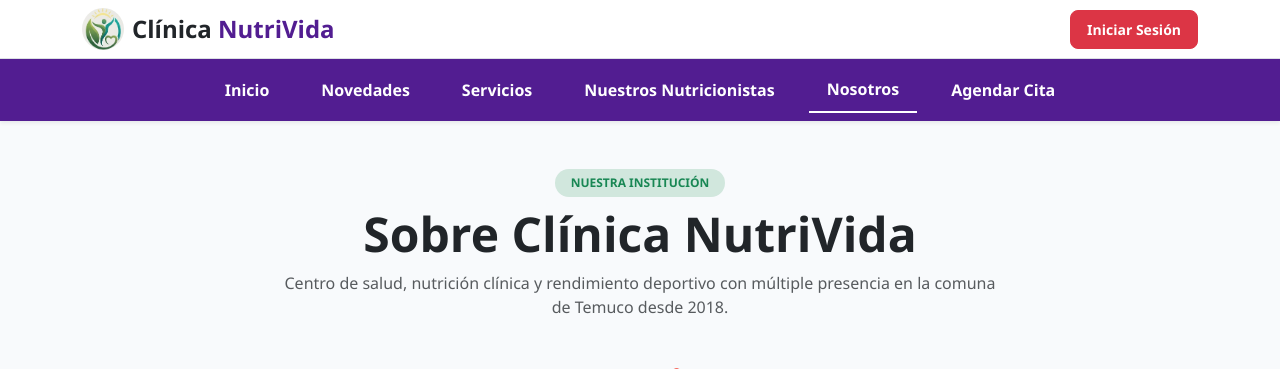
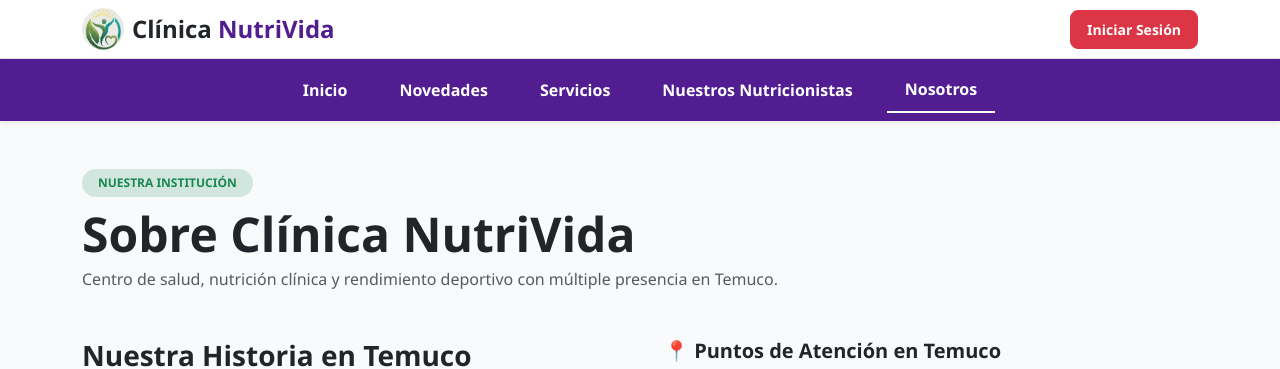
Before and after one commit to sefloresz-svg/Clinica_NutriVida, a React (Vite) app: page /nosotros in a window 1280 px wide. Shown: the top 369 px of the page. Built offline with nearby package versions, Linux system fonts and the light colour scheme.

Commit message:
Modificar el apartado de nosotros para el rol de admin

```diff
--- a/src/componentes/organismos/Navbar.tsx
+++ b/src/componentes/organismos/Navbar.tsx
@@ -102,14 +102,10 @@ function Navbar() {
               Nuestros Nutricionistas
             </Link>
 
-            <Link to="/nosotros" className={obtenerClaseLink("/nosotros")}>
-              Nosotros
-            </Link>
-
-            {/* Solo Pacientes o visatantes ven Agendar Cita */}
-            {(!sesion || sesion.rol === "Paciente") && (
-              <Link className={obtenerClaseLink("/agendar")} to="/agendar">
-                Agendar Cita
+            {/* Visible para todos excepto si inició sesión como Nutricionista */}
+            {(!sesion || sesion.rol?.toLowerCase() !== "nutricionista") && (
+              <Link to="/nosotros" className={obtenerClaseLink("/nosotros")}>
+                Nosotros
               </Link>
             )}
 
--- a/src/paginas/Nosotros.tsx
+++ b/src/paginas/Nosotros.tsx
@@ -1,4 +1,4 @@
-import { useState } from "react";
+import { useState, useEffect } from "react";
 
 interface Sucursal {
   id: number;
@@ -12,8 +12,25 @@ interface Sucursal {
 }
 
 function Nosotros() {
+  const [rol, setRol] = useState<string>("");
+
+  // Detección reactiva del rol desde sessionStorage
+  useEffect(() => {
+    const sesionGuardada = sessionStorage.getItem("sesionNutriVida");
+    if (sesionGuardada) {
+      try {
+        const sesion = JSON.parse(sesionGuardada);
+        setRol((sesion.rol || "").toString().toLowerCase().trim());
+      } catch (e) {
+        console.error("Error al leer la sesión:", e);
+      }
+    }
+  }, []);
+
+  const esAdmin = rol === "admin" || rol === "administrador";
+
   // Lista de sucursales en Temuco
-  const sucursales: Sucursal[] = [
+  const [sucursales, setSucursales] = useState<Sucursal[]>([
     {
       id: 1,
       nombre: "Sucursal Av. Alemania (Casa Matriz)",
@@ -58,21 +75,50 @@ function Nosotros() {
       mapaUrl:
         "https://www.google.com/maps/embed?pb=!1m18!1m12!1m3!1d3112.7!2d-72.6201!3d-38.7511!2m3!1f0!2f0!3f0!3m2!1i1024!2i768!4f13.1!3m3!1m2!1s0x9614d3f000000000%3A0x9876543210fedcba!2sJaviera%20Carrera%2C%20Temuco%2C%20Araucan%C3%ADa!5e0!3m2!1ses!2scl!4v1700000000000!5m2!1ses!2scl",
     },
-  ];
+  ]);
 
   const [sucursalActiva, setSucursalActiva] = useState<Sucursal>(sucursales[0]);
 
+  // Funciones de gestión para el Administrador
+  const manejarAgregarSucursal = () => {
+    alert("Modal para registrar una nueva sucursal en el mapa.");
+  };
+
+  const manejarEditarSucursal = (suc: Sucursal) => {
+    alert(`Editar datos y mapa de "${suc.nombre}"`);
+  };
+
+  const manejarEliminarSucursal = (id: number) => {
+    if (confirm("¿Estás seguro de eliminar esta sucursal del registro?")) {
+      const nuevas = sucursales.filter((s) => s.id !== id);
+      setSucursales(nuevas);
+      if (nuevas.length > 0) setSucursalActiva(nuevas[0]);
+    }
+  };
+
   return (
     <div className="container my-5">
-      {/* Encabezado Principal */}
-      <div className="text-center mb-5">
+      {/* Encabezado Principal + Botón Admin */}
+      <div className="d-flex flex-column flex-md-row justify-content-between align-items-center mb-5 gap-3">
+        <div className="text-center text-md-start">
           <span className="badge bg-success-subtle text-success fw-bold px-3 py-2 rounded-pill mb-2">
             NUESTRA INSTITUCIÓN
           </span>
-        <h1 className="display-5 fw-bold text-dark">Sobre Clínica NutriVida</h1>
-        <p className="text-muted mx-auto fs-6" style={{ maxWidth: "720px" }}>
-          Centro de salud, nutrición clínica y rendimiento deportivo con múltiple presencia en la comuna de Temuco desde 2018.
+          <h1 className="display-5 fw-bold text-dark mb-1">Sobre Clínica NutriVida</h1>
+          <p className="text-muted fs-6 mb-0">
+            Centro de salud, nutrición clínica y rendimiento deportivo con múltiple presencia en Temuco.
           </p>
+        </div>
+
+        {/* Botón Exclusivo de Administración */}
+        {esAdmin && (
+          <button
+            className="btn btn-primary fw-bold px-3 py-2 rounded-3 shadow-sm text-nowrap"
+            onClick={manejarAgregarSucursal}
+          >
+            + Agregar Sucursal
+          </button>
+        )}
       </div>
 
       {/* FILA SUPERIOR: Historia (Izquierda) vs Selector + Mapa (Derecha) */}
@@ -88,7 +134,7 @@ function Nosotros() {
           </p>
           <div className="d-flex gap-4 mt-4">
             <div className="border-start border-4 border-success ps-3">
-              <h4 className="fw-bold text-dark mb-0">4</h4>
+              <h4 className="fw-bold text-dark mb-0">{sucursales.length}</h4>
               <small className="text-muted">Centros en Temuco</small>
             </div>
             <div className="border-start border-4 border-primary ps-3">
@@ -102,7 +148,7 @@ function Nosotros() {
           </div>
         </div>
 
-        {/* Lado Derecho: Puntos de Atención ARRIBA + Mapa en reemplazo de la foto */}
+        {/* Lado Derecho: Puntos de Atención + Mapa */}
         <div className="col-12 col-lg-6">
           <div className="mb-3">
             <h5 className="fw-bold text-dark mb-2">📍 Puntos de Atención en Temuco</h5>
@@ -126,7 +172,7 @@ function Nosotros() {
             </div>
           </div>
 
-          {/* Visor de Mapa en la posición que antes ocupaba la foto */}
+          {/* Visor de Google Maps */}
           <div
             className="card border-0 shadow-sm rounded-4 overflow-hidden"
             style={{ height: "290px" }}
@@ -146,7 +192,7 @@ function Nosotros() {
         </div>
       </div>
 
-      {/* TARJETA DE DETALLES UBICADA ABAJO DE LA HISTORIA Y DEL MAPA */}
+      {/* TARJETA DE DETALLES + CONTROLES DE ADMINISTRACIÓN */}
       <div className="mb-5">
         <div className="card border-0 shadow-sm rounded-4 p-4 bg-white">
           <div className="row g-3 align-items-center">
@@ -201,7 +247,27 @@ function Nosotros() {
               </div>
             </div>
 
+            {/* Acciones según Rol */}
             <div className="col-12 col-lg-4 text-lg-end">
+              {esAdmin ? (
+                <div className="bg-light p-3 rounded-4 border d-flex flex-column gap-2">
+                  <span className="small text-muted fw-bold text-center text-lg-start">
+                    Acciones de Administrador:
+                  </span>
+                  <button
+                    className="btn btn-outline-primary btn-sm fw-bold rounded-3"
+                    onClick={() => manejarEditarSucursal(sucursalActiva)}
+                  >
+                    Editar Datos / Mapa
+                  </button>
+                  <button
+                    className="btn btn-outline-danger btn-sm fw-bold rounded-3"
+                    onClick={() => manejarEliminarSucursal(sucursalActiva.id)}
+                  >
+                    Eliminar esta Sucursal
+                  </button>
+                </div>
+              ) : (
                 <div className="bg-light p-3 rounded-4 text-center text-lg-start border">
                   <small className="text-muted d-block mb-2 fw-medium">
                     ¿Quieres agendar en este centro?
@@ -210,12 +276,13 @@ function Nosotros() {
                     Agendar Cita en {sucursalActiva.nombre.replace("Sucursal ", "")}
                   </a>
                 </div>
+              )}
             </div>
           </div>
         </div>
       </div>
 
-      {/* Sección Reconocimientos y Calidad */}
+      {/* Reconocimientos y Calidad */}
       <div className="bg-light p-4 p-md-5 rounded-4 mb-5 border-0 shadow-sm">
         <h3 className="fw-bold text-dark text-center mb-4">
           🏆 Reconocimientos y Calidad Acreditada
```
Lines whose indentation alone changed are shown as unchanged.
